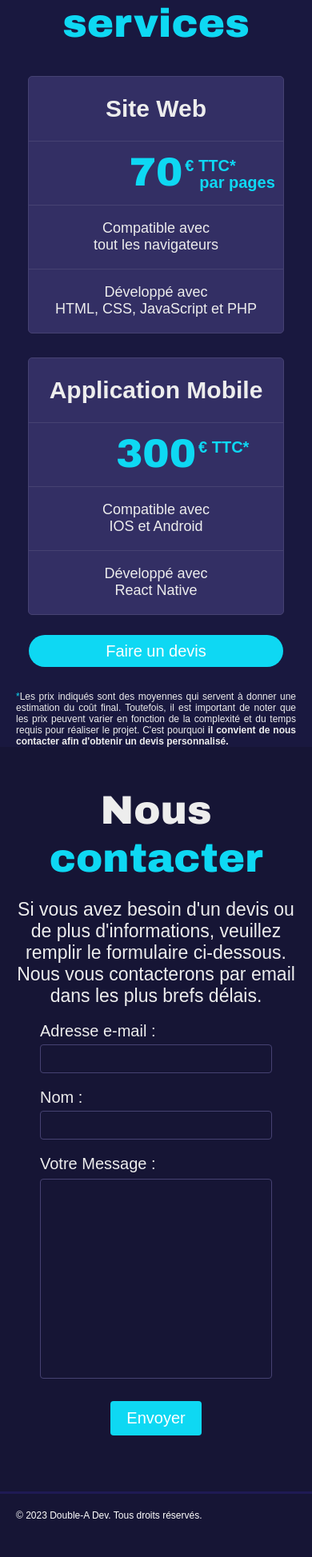
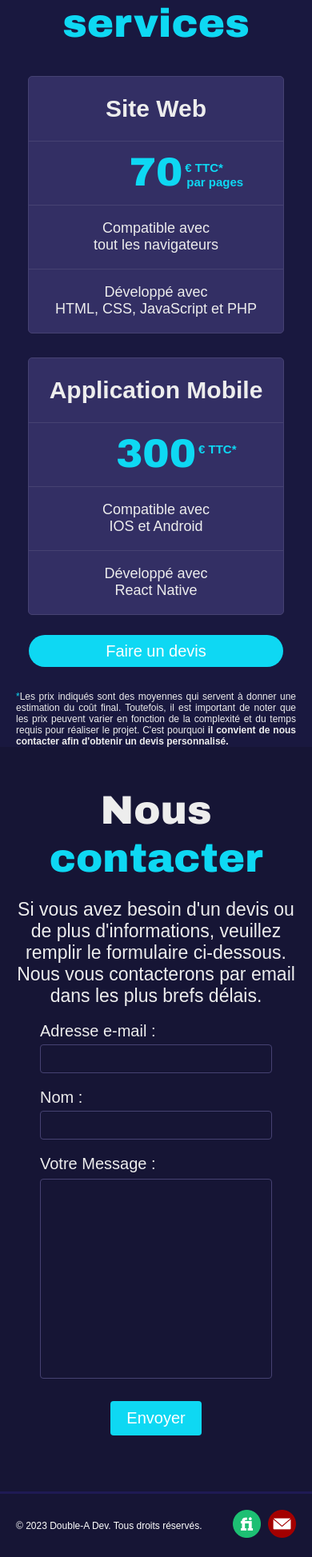
Before and after one commit to alexcod13/ProjetFreelance, a PHP site: page / in a window 390 px wide. Shown: the part 1369-3316 px from the top of the page at 80% size. Before the commit the page ends 3268 px from the top, so only its background shows below. Run offline with PHP 8.4, Linux system fonts and the light colour scheme.

Commit message:
Favicon, footer & responsive modifications

```diff
--- a/index.php
+++ b/index.php
@@ -33,7 +33,7 @@
 		$db = null;
 
 
-	    $to = "alexandre.limpalaer@gmail.com";
+	    $to = "alexandre.limpalaer@gmail.com, alexandre@double-a-dev.com, armand.touzanne28@gmail.com";
 
 	    $subject = "Nouveau message du formulaire de contact";
 
@@ -65,7 +65,7 @@
 	<meta charset="utf-8">
 	<meta name="viewport" content="width=device-width, initial-scale=1">
 	<link rel="stylesheet" href="styleIndex.css">
-	<link rel="icon" href="img/logo.svg">
+	<link rel="icon" href="img/favicon.ico">
 	<title>Double-A Dev.</title>
 </head>
 <body>
@@ -152,9 +152,9 @@
         ?>
 	</div>
 	<footer class="footer">
+		<?php
+		/*
         <div class="footer-content">
-			<?php
-			/*
 			<ul>
 				<li class="titleLiFooter">Navigation :</li>
 				<li class="contentLi"><a href="#">Qui somme nous ?</a></li>
@@ -169,10 +169,14 @@
         		<li class="contentLi"><b>Téléphone : </b><a href="tel:0649079052">06 49 07 90 52</a></li>
         		<li class="contentLi"><b>Instagram : </b><a href="https://www.instagram.com/alexandre.limp/">alexandre.limp</a></li>
         	</ul>
-        	*/
-        	?>
         </div>
+    	*/
+    	?>
         <p>&copy; 2023 Double-A Dev. Tous droits réservés.</p>
+        <div>
+        	<a href="https://fiverr.com/alex__code" target="__blank" title="Fiverr"><img src="img/fiverr-icon.png" width="35" style="margin-right: 5px;"></a>
+        	<a href="mailto:alexandre@double-a-dev.com" title="Nous contacter par e-mail"><img src="img/mail-icon.png" width="35"></a>
+    	</div>
     </footer>
 	<script type="text/javascript" src="app.js"></script>
 </body>
--- a/styleIndex.css
+++ b/styleIndex.css
@@ -26,7 +26,7 @@ body {
 	width: 100%;
 	height: 61px;
 	border-bottom: 1px solid #464272;
-	max-width: 700px;
+	max-width: 940px;
 	margin: 0 auto;
 }
 
@@ -103,6 +103,9 @@ body {
 	width: 100%;
 	z-index: 1;
 	border-top: solid 3px #1F1A54;
+	display: flex;
+	align-items: center;
+	justify-content: space-between;
 }
 
 .footer-content {
@@ -241,8 +244,8 @@ h1 {
 }
 
 .price #sup_sub {
-	bottom: 3px !important;
-	left: calc(100% + 21px) !important;
+	bottom: 3px;
+	left: calc(100% + 21px);
 }
 
 #thirdWrapper button {
@@ -518,3 +521,13 @@ h1 {
 		margin-left: 50px;
 	}
 }
+
+@media screen and (max-width: 400px) {
+	.serviceContainer sup {
+		font-size: 15px;
+	}
+	#sup_sub {
+		bottom: 6px !important;
+		left: calc(100% + 5px) !important;
+	}
+}
```
Also changed, not shown: img/favicon.ico (added), img/fiverr-icon.png (added), img/mail-icon.png (added).
